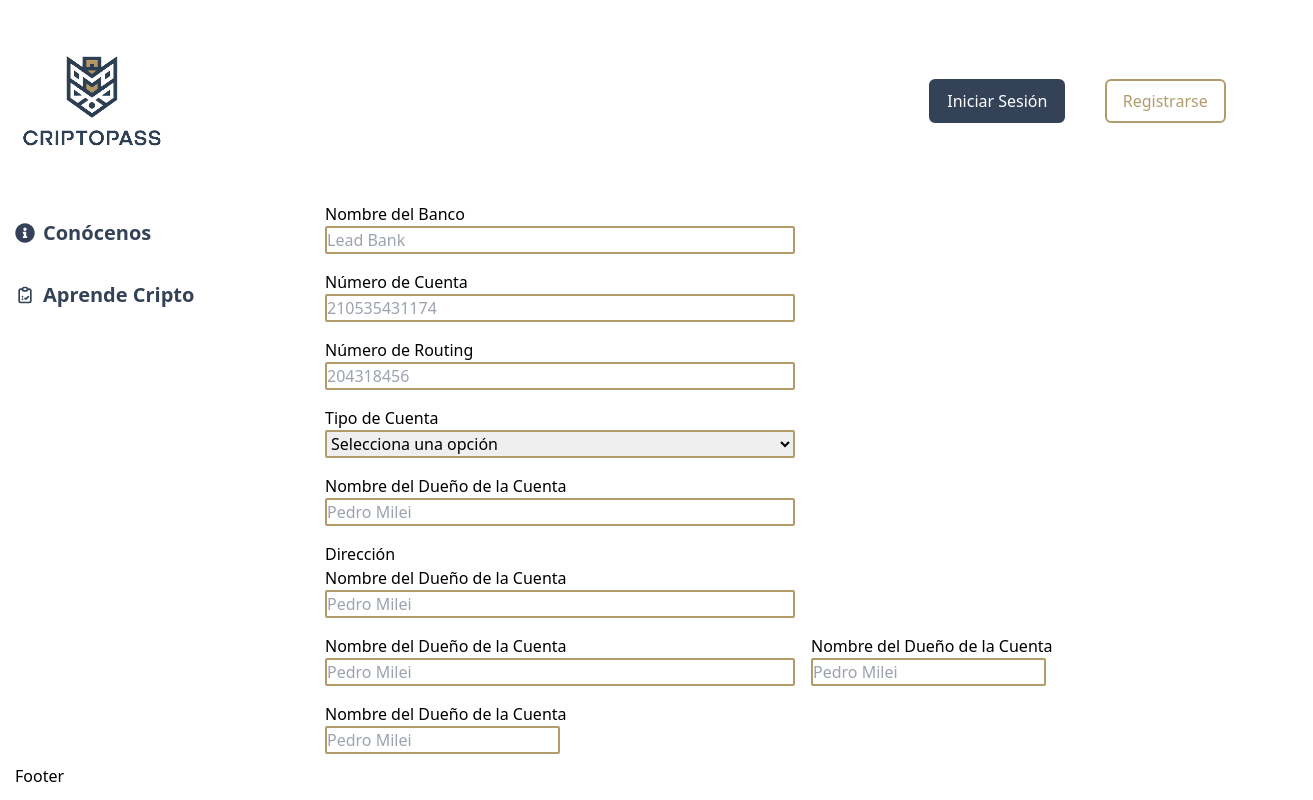
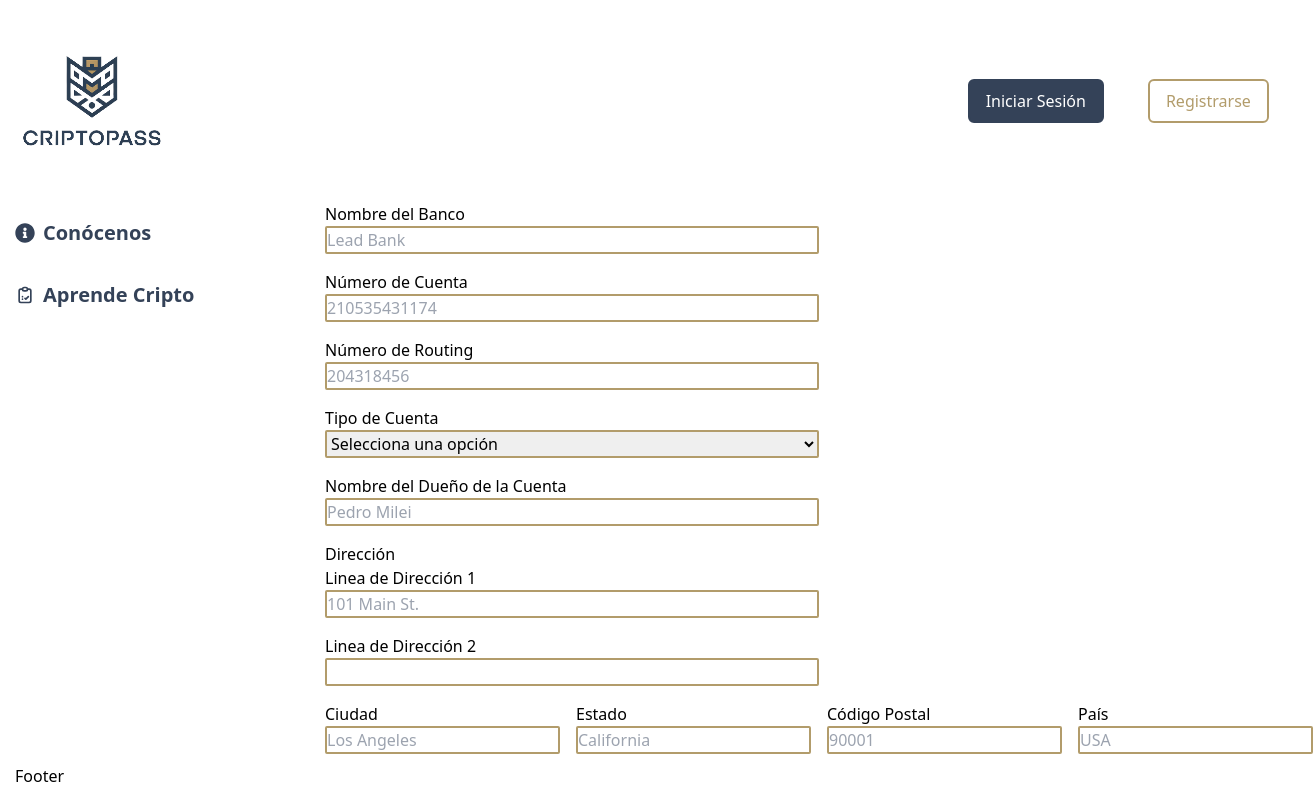
Before and after one commit to Juanpibazan/criptopass-frontend, a React (Vite) app: page /register-external-account in a window 1280 px wide. Shown: the whole page, 1313 px wide, since content can reach past the window. Built offline with nearby package versions, Linux system fonts and the light colour scheme.

Commit message:
Added onchange to all input fields in RegistroCuentaExterna

```diff
--- a/src/sections/RegistroCuentaExterna.jsx
+++ b/src/sections/RegistroCuentaExterna.jsx
@@ -33,19 +33,23 @@ const RegistroCuentaExterna = ()=>{
             <div className='flex flex-col justify-start items-start gap-4'>
                 <div className='w-[50%]'>
                     <label>Nombre del Banco</label><br/>
-                    <input className='w-full border-2 border-secondary rounded-sm' type='text' placeholder='Lead Bank' />
+                    <input className='w-full border-2 border-secondary rounded-sm' type='text' placeholder='Lead Bank'
+                    value={bankName} onChange={(e)=>setBankName(e.target.value)}/>
                 </div>
                 <div className='w-[50%]'>
                     <label>Número de Cuenta</label><br/>
-                    <input className='w-full border-2 border-secondary rounded-sm' type='text' placeholder='210535431174' />
+                    <input className='w-full border-2 border-secondary rounded-sm' type='text' placeholder='210535431174'
+                    value={accountNumber} onChange={(e)=>setAccountNumber(e.target.value)}/>
                 </div>
                 <div className='w-[50%]'>
                     <label>Número de Routing</label><br/>
-                    <input className='w-full border-2 border-secondary rounded-sm' type='text' placeholder='204318456' />
+                    <input className='w-full border-2 border-secondary rounded-sm' type='text' placeholder='204318456'
+                    value={routingNumber} onChange={(e)=>setRoutingNumber(e.target.value)}/>
                 </div>
                 <div className='w-[50%]'>
                     <label>Tipo de Cuenta</label><br/>
-                    <select className='w-full border-2 border-secondary rounded-sm'>
+                    <select className='w-full border-2 border-secondary rounded-sm'
+                    value={accountType} onChange={(e)=>setAccounttype(e.target.value)}>
                         <option className='bg-slate-200' value=''>Selecciona una opción</option>
                         <option className='bg-secondary' value='Checking'>Cuenta de Cheques</option>
                         <option className='bg-secondary' value='Saving'>Cuenta de Ahorros</option>
@@ -53,26 +57,43 @@ const RegistroCuentaExterna = ()=>{
                 </div>
                 <div className='w-[50%]'>
                     <label>Nombre del Dueño de la Cuenta</label><br/>
-                    <input className='w-full border-2 border-secondary rounded-sm' type='text' placeholder='Pedro Milei' />
+                    <input className='w-full border-2 border-secondary rounded-sm' type='text' placeholder='Pedro Milei'
+                    value={accountOwnerName} onChange={(e)=>setAccountOwnerName(e.target.value)}/>
                 </div>
                 <div className='w-full'>
                     <h3>Dirección</h3>
                     <div className='w-full flex flex-row justify-start items-center gap-4 flex-wrap'>
                         <div className='w-[50%]'>
-                            <label>Nombre del Dueño de la Cuenta</label><br/>
-                            <input className='w-full border-2 border-secondary rounded-sm' type='text' placeholder='Pedro Milei' />
+                            <label>Linea de Dirección 1</label><br/>
+                            <input className='w-full border-2 border-secondary rounded-sm' type='text' placeholder='101 Main St.'
+                            value={address.street_line_1} onChange={(e)=>setAddress({...address,street_line_1:e.target.value})}/>
                         </div>
                         <div className='w-[50%]'>
-                            <label>Nombre del Dueño de la Cuenta</label><br/>
-                            <input className='w-full border-2 border-secondary rounded-sm' type='text' placeholder='Pedro Milei' />
+                            <label>Linea de Dirección 2</label><br/>
+                            <input className='w-full border-2 border-secondary rounded-sm' type='text' placeholder=''
+                            value={address.street_line_2} onChange={(e)=>setAddress({...address,street_line_2:e.target.value})}/>
+                        </div>
+                        <div className='w-full flex flex-row justify-start items-center gap-4'>
+                        <div>
+                            <label>Ciudad</label><br/>
+                            <input className='border-2 border-secondary rounded-sm' type='text' placeholder='Los Angeles'
+                            value={address.city} onChange={(e)=>setAddress({...address,city:e.target.value})}/>
                         </div>
                         <div>
-                            <label>Nombre del Dueño de la Cuenta</label><br/>
-                            <input className='border-2 border-secondary rounded-sm' type='text' placeholder='Pedro Milei' />
+                            <label>Estado</label><br/>
+                            <input className='border-2 border-secondary rounded-sm' type='text' placeholder='California'
+                            value={address.state} onChange={(e)=>setAddress({...address,state:e.target.value})}/>
                         </div>
                         <div>
-                            <label>Nombre del Dueño de la Cuenta</label><br/>
-                            <input className='border-2 border-secondary rounded-sm' type='text' placeholder='Pedro Milei' />
+                            <label>Código Postal</label><br/>
+                            <input className='border-2 border-secondary rounded-sm' type='text' placeholder='90001'
+                            value={address.postal_code} onChange={(e)=>setAddress({...address,postal_code:e.target.value})}/>
+                        </div>
+                        <div>
+                            <label>País</label><br/>
+                            <input className='border-2 border-secondary rounded-sm' type='text' placeholder='USA'
+                            value={address.country} onChange={(e)=>setAddress({...address,country:e.target.value})}/>
+                        </div>
                         </div>
                     </div>
                 </div>
```
